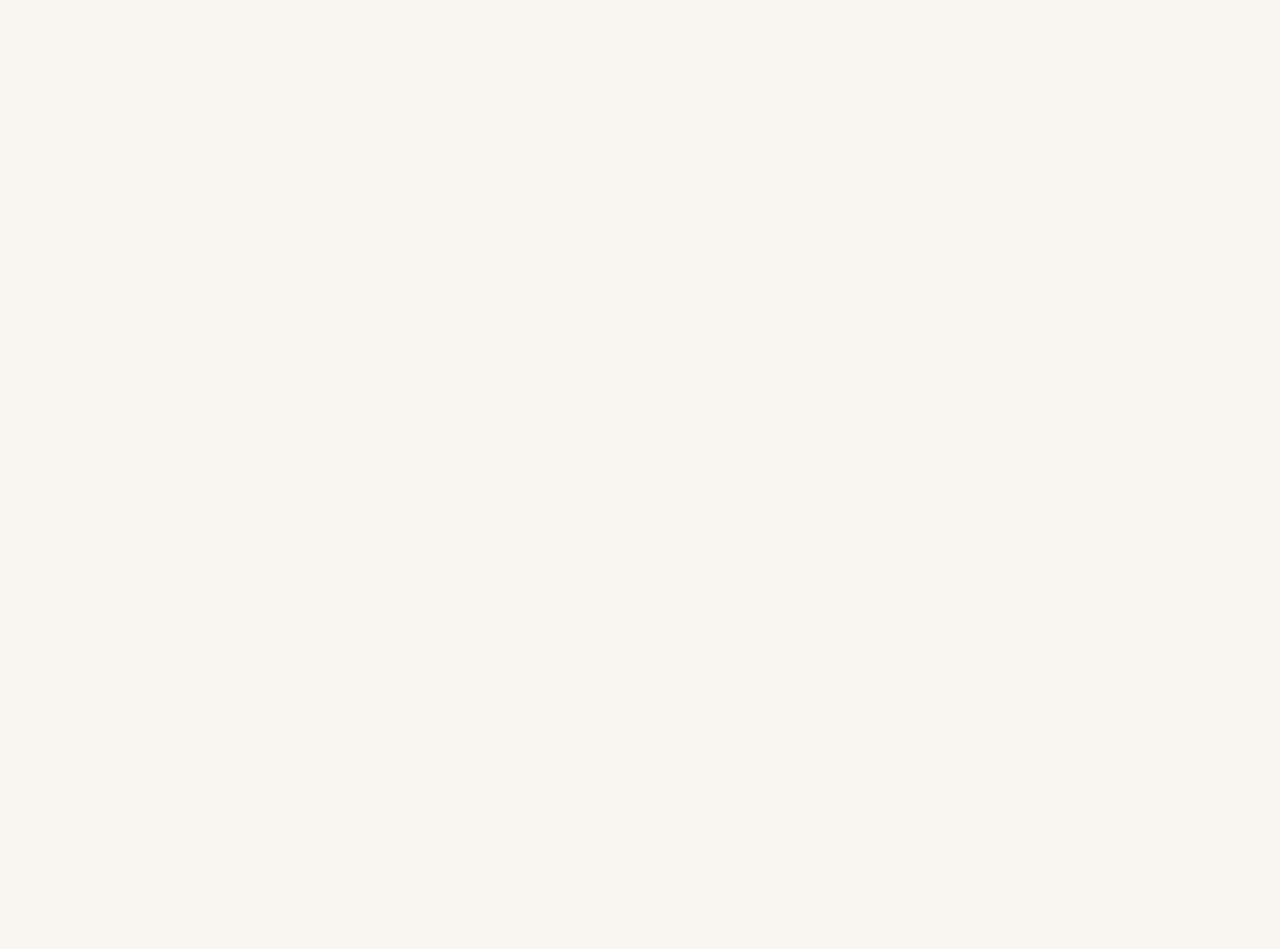
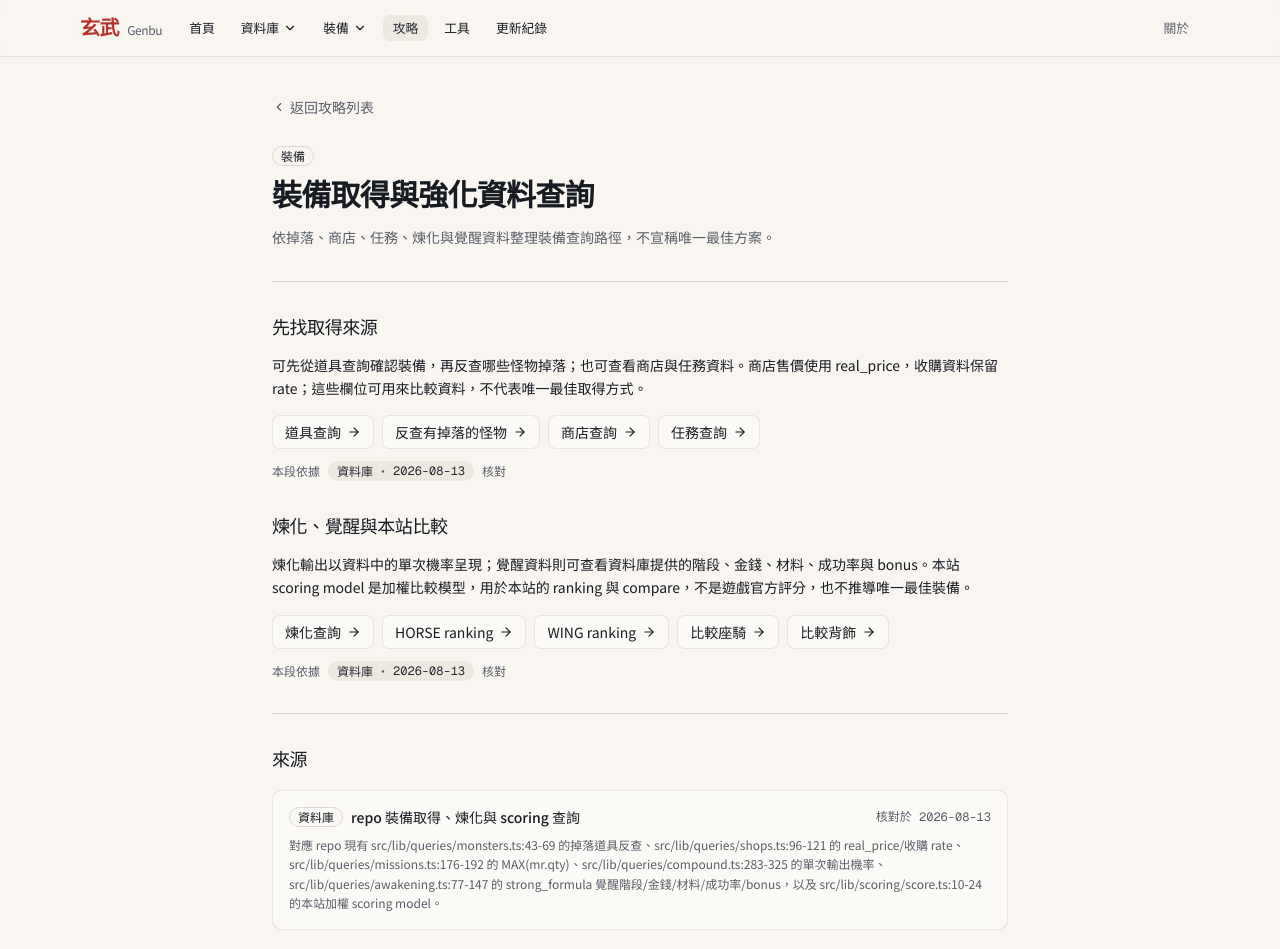
Before and after one commit to hanshino/genbu, a Next.js app: page /guides/equipment-progression in a window 1280 px wide. Before the commit this address had no page. Shown: the top 949 px of the page. Before the commit the page ends 800 px from the top, so only its background shows below. Built offline with nearby package versions, Linux system fonts and the light colour scheme.

Commit message:
feat(guides): add data-driven攻略 paths (#25)

```diff
--- a/src/app/guides/[slug]/page.tsx
+++ b/src/app/guides/[slug]/page.tsx
@@ -19,6 +19,7 @@ const CATEGORY_LABELS: Record<GuideCategory, string> = {
   equipment: "裝備",
   skills: "技能",
   monsters: "怪物",
+  missions: "任務",
   tools: "工具",
 };
 
--- a/src/app/guides/page.tsx
+++ b/src/app/guides/page.tsx
@@ -22,6 +22,7 @@ const CATEGORY_LABELS: Record<GuideCategory, string> = {
   equipment: "裝備",
   skills: "技能",
   monsters: "怪物",
+  missions: "任務",
   tools: "工具",
 };
 
--- a/src/data/guides.ts
+++ b/src/data/guides.ts
@@ -1,6 +1,12 @@
 export type GuideSourceTier = "database" | "official" | "field-test" | "community";
 
-export type GuideCategory = "items" | "equipment" | "skills" | "monsters" | "tools";
+export type GuideCategory =
+  | "items"
+  | "equipment"
+  | "skills"
+  | "monsters"
+  | "missions"
+  | "tools";
 
 export interface GuideSource {
   id: string;
@@ -42,7 +48,7 @@ export const guides: Guide[] = [
         tier: "database",
         lastVerified: "2026-08-13",
         evidence:
-          "對應 repo 現有 src/lib/queries/monsters.ts 的 npc 與 monsters 查詢，以及 src/components/monsters/monster-drop-table.tsx：怪物列表可依 level 篩選，怪物詳情以 npc 為主並連結 monsters.drop_item；掉落表可切換原始掉落權重與以包含 itemId=0 空槽的 totalWeight 計算之百分比。此百分比是現有資料表權重換算，不等同官方公告保證。",
+          "對應 repo 現有 src/lib/queries/monsters.ts:120-220、238-281 與 src/components/monsters/monster-drop-table.tsx:41-117：怪物列表可依 level 篩選，怪物詳情以 npc 為主並連結 monsters.drop_item；掉落表可切換原始掉落權重與以包含 itemId=0 空槽的 totalWeight 計算之百分比。此百分比是現有資料表權重換算，不等同官方公告保證。",
       },
       {
         id: "database-spawns",
@@ -50,35 +56,129 @@ export const guides: Guide[] = [
         tier: "database",
         lastVerified: "2026-08-13",
         evidence:
-          "對應 repo 現有 src/lib/queries/monster-spawns.ts 的 monster_spawns 與 stages JOIN：可列出怪物出現的 stage 名稱與出現點數。",
+          "對應 repo 現有 src/lib/queries/monster-spawns.ts:5-28 的 monster_spawns 與 stages JOIN，以及 src/app/maps/[id]/page.tsx:247-250：可列出怪物出現的 stage 名稱與出現點數；GENERATOR.OBD 解析的怪物清單不含劇情觸發或關卡腳本生成的怪物。",
       },
     ],
     sections: [
       {
         title: "按等級找怪",
         paragraphs: [
-          "輸入名稱或編號，也可以設定等級下限與上限。列表的等級是資料庫 npc 表的 level；先用角色目前能處理的等級範圍縮小清單，再逐筆查看怪物詳情。",
+          "輸入名稱或編號，也可以設定等級下限與上限。列表的等級是資料庫 npc 表的 level；例如使用 40 至 60 級且有掉落的條件縮小清單，再逐筆查看怪物詳情。這是查詢工具，不是最佳練功排行。",
         ],
-        links: [{ label: "開啟怪物查詢", href: "/monsters" }],
+        links: [
+          { label: "查找 40–60 級有掉落怪物", href: "/monsters?levelMin=40&levelMax=60&hasDrop=1" },
+          { label: "查找所有有掉落怪物", href: "/monsters?hasDrop=1" },
+        ],
         sourceIds: ["database-monsters"],
       },
       {
         title: "查看出沒地圖與掉落",
         paragraphs: [
-          "開啟怪物詳情頁，可查看該怪物在資料中的出沒 stage，以及 monsters 表提供的掉落資料。地圖名稱來自 stages，掉落物名稱與資料來自資料庫關聯；可切換原始掉落權重與依含空槽 totalWeight 計算的百分比。百分比是現有資料表權重換算，不等同官方公告保證。",
+          "開啟怪物詳情頁，可查看該怪物在資料中的出沒 stage，以及 monsters 表提供的掉落資料。地圖名稱來自 stages，掉落物名稱與資料來自資料庫關聯；可切換原始掉落權重與依含空槽 totalWeight 計算的百分比。這個百分比是現有資料表權重換算，不等同官方公告保證；道具頁則保留反查來源時的 raw rate。",
         ],
         links: [
           { label: "開啟怪物查詢", href: "/monsters" },
           { label: "前往地圖查詢", href: "/maps" },
+          { label: "前往道具查詢", href: "/items" },
         ],
         sourceIds: ["database-monsters", "database-spawns"],
       },
       {
         title: "資料限制",
         paragraphs: [
-          "這是以 repo 目前匯入的 SQLite 資料為準的查詢指南。資料庫沒有記錄每位玩家的實際擊殺速度、路線成本或完整戰鬥條件，因此不能由這些欄位推論最佳練功效率；等級與掉落資料也不代表遊戲中所有可能的變動。",
+          "這是以 repo 目前匯入的 SQLite 資料為準的查詢指南。GENERATOR.OBD 不含劇情觸發或關卡腳本生成的怪物；資料庫也沒有記錄每位玩家的實際擊殺速度、路線成本或完整戰鬥條件，因此不能由這些欄位推論最佳練功效率或形成最佳練功排行。",
         ],
         sourceIds: ["database-monsters", "database-spawns"],
+      },
+    ],
+  },
+  {
+    slug: "equipment-progression",
+    title: "裝備取得與強化資料查詢",
+    category: "equipment",
+    status: "published",
+    summary: "依掉落、商店、任務、煉化與覺醒資料整理裝備查詢路徑，不宣稱唯一最佳方案。",
+    sources: [
+      {
+        id: "database-equipment-progression",
+        title: "repo 裝備取得、煉化與 scoring 查詢",
+        tier: "database",
+        lastVerified: "2026-08-13",
+        evidence:
+          "對應 repo 現有 src/lib/queries/monsters.ts:43-69 的掉落道具反查、src/lib/queries/shops.ts:96-121 的 real_price/收購 rate、src/lib/queries/missions.ts:176-192 的 MAX(mr.qty)、src/lib/queries/compound.ts:283-325 的單次輸出機率、src/lib/queries/awakening.ts:77-147 的 strong_formula 覺醒階段/金錢/材料/成功率/bonus，以及 src/lib/scoring/score.ts:10-24 的本站加權 scoring model。",
+      },
+    ],
+    sections: [
+      {
+        title: "先找取得來源",
+        paragraphs: [
+          "可先從道具查詢確認裝備，再反查哪些怪物掉落；也可查看商店與任務資料。商店售價使用 real_price，收購資料保留 rate；這些欄位可用來比較資料，不代表唯一最佳取得方式。",
+        ],
+        links: [
+          { label: "道具查詢", href: "/items" },
+          { label: "反查有掉落的怪物", href: "/monsters?hasDrop=1" },
+          { label: "商店查詢", href: "/shops" },
+          { label: "任務查詢", href: "/missions" },
+        ],
+        sourceIds: ["database-equipment-progression"],
+      },
+      {
+        title: "煉化、覺醒與本站比較",
+        paragraphs: [
+          "煉化輸出以資料中的單次機率呈現；覺醒資料則可查看資料庫提供的階段、金錢、材料、成功率與 bonus。本站 scoring model 是加權比較模型，用於本站的 ranking 與 compare，不是遊戲官方評分，也不推導唯一最佳裝備。",
+        ],
+        links: [
+          { label: "煉化查詢", href: "/compounds" },
+          { label: "HORSE ranking", href: "/ranking?type=HORSE" },
+          { label: "WING ranking", href: "/ranking?type=WING" },
+          { label: "比較座騎", href: "/compare?type=HORSE" },
+          { label: "比較背飾", href: "/compare?type=WING" },
+        ],
+        sourceIds: ["database-equipment-progression"],
+      },
+    ],
+  },
+  {
+    slug: "mission-dungeon",
+    title: "任務、地圖與副本工具資料界線",
+    category: "missions",
+    status: "published",
+    summary: "用任務 refs 與地圖資料查核需求，並分清資料推斷、地圖 placement 與副本工具的界線。",
+    sources: [
+      {
+        id: "database-mission-dungeon",
+        title: "repo 任務、地圖與副本資料",
+        tier: "database",
+        lastVerified: "2026-08-13",
+        evidence:
+          "對應 repo 現有 src/lib/queries/missions.ts:46-173 的任務 refs、道具/地圖回查與逐步資料、src/lib/queries/missions.ts:176-192 的任務物品 MAX(qty)、src/app/maps/[id]/page.tsx:247-250 的 GENERATOR.OBD 限制，以及 src/app/tools/160/page.tsx、src/app/tools/175/page.tsx、src/app/tools/180/page.tsx 的三個解題工具路由。",
+      },
+    ],
+    sections: [
+      {
+        title: "任務需求與地圖",
+        paragraphs: [
+          "任務詳情可依 mission refs 查看物品、地圖與 NPC 參照；同一道具在任務中的需求量以 MAX(qty) 彙整。約 88–93% 的對話推斷只能當作由任務文字與 refs 推得的範圍，不能當成資料庫明載的精確劇情結論。地圖上的 placement 是資料位置，不是角色移動路徑。",
+        ],
+        links: [
+          { label: "任務查詢", href: "/missions" },
+          { label: "地圖查詢", href: "/maps" },
+          { label: "道具查詢", href: "/items" },
+        ],
+        sourceIds: ["database-mission-dungeon"],
+      },
+      {
+        title: "副本工具的界線",
+        paragraphs: [
+          "160、175、180 工具分別處理已知的解題輸入，不是完整副本流程，也不是官方認證的攻略或效率保證。GENERATOR.OBD 解析的怪物清單同樣不含劇情觸發或關卡腳本生成的怪物。",
+        ],
+        links: [
+          { label: "副本工具總覽", href: "/tools" },
+          { label: "160 工具", href: "/tools/160" },
+          { label: "175 工具", href: "/tools/175" },
+          { label: "180 工具", href: "/tools/180" },
+        ],
+        sourceIds: ["database-mission-dungeon"],
       },
     ],
   },
```
Also changed, not shown: 1 other file (tests, documents, lock files or other folders).
